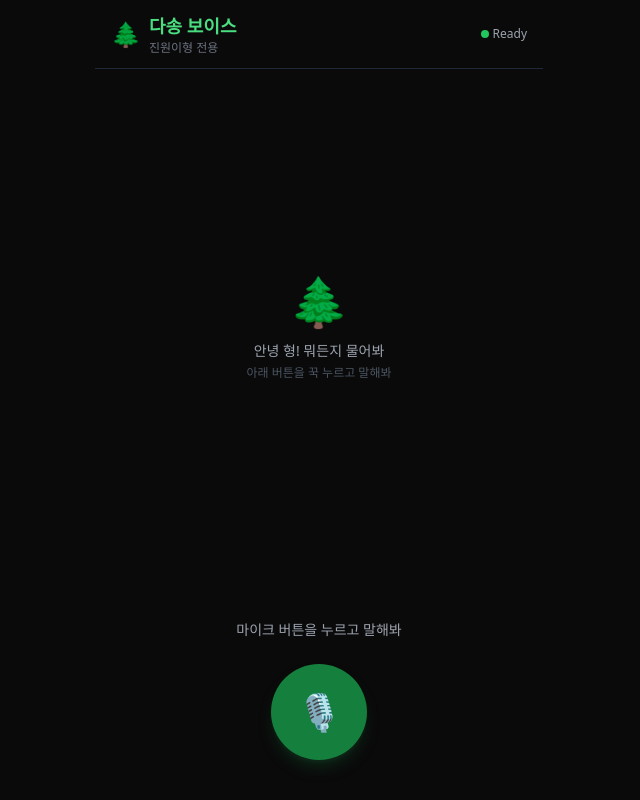
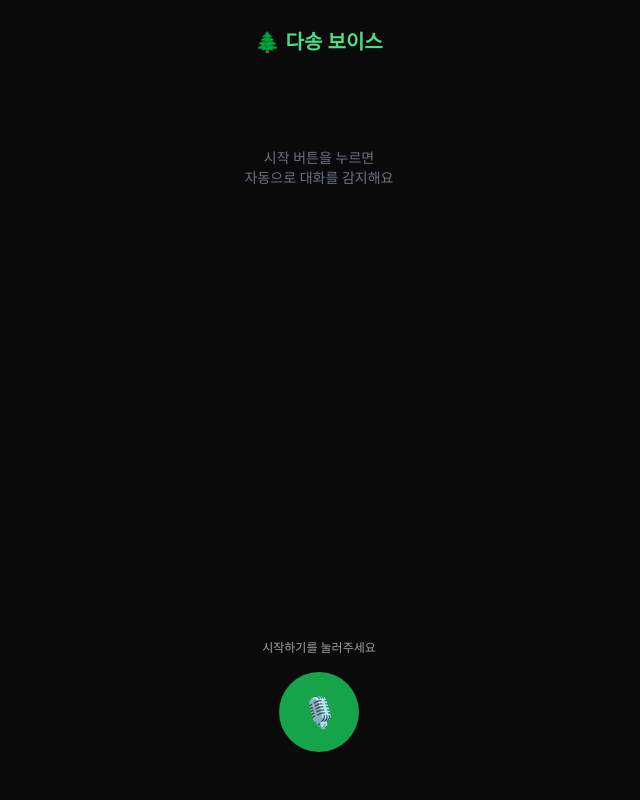
Before and after one commit to ojw106-cmd/voice-dasong, a Next.js app: page / in a window 1280 px wide. Shown: the whole page, without its empty margins (321-961 px from the left). Built offline with nearby package versions, Linux system fonts and the light colour scheme.

Commit message:
feat: Push-to-talk → 자동 VAD 방식으로 변경 (AudioContext 볼륨 기반)

```diff
--- a/src/app/page.tsx
+++ b/src/app/page.tsx
@@ -1,294 +1,265 @@
 'use client'
+import { useState, useRef, useEffect, useCallback } from 'react'
 
-import { useState, useRef, useEffect, useCallback } from 'react'
-import VoiceButton from '@/components/VoiceButton'
-import ChatBubble from '@/components/ChatBubble'
+type Message = { role: 'user' | 'assistant'; content: string }
+type AppState = 'idle' | 'listening' | 'recording' | 'processing' | 'speaking'
 
-export type Message = {
-  id: string
-  role: 'user' | 'assistant'
-  text: string
-  timestamp: Date
-}
-
-type AppState = 'idle' | 'recording' | 'transcribing' | 'thinking' | 'speaking'
+const VOLUME_THRESHOLD = 0.015  // 볼륨 임계값 (0~1)
+const SILENCE_DURATION = 1500   // 침묵 감지 시간 (ms)
 
 export default function Home() {
   const [messages, setMessages] = useState<Message[]>([])
   const [appState, setAppState] = useState<AppState>('idle')
-  const [statusText, setStatusText] = useState('마이크 버튼을 누르고 말해봐')
-  const [audioUrl, setAudioUrl] = useState<string | null>(null)
-  const chatEndRef = useRef<HTMLDivElement>(null)
-  const audioRef = useRef<HTMLAudioElement>(null)
+  const [statusText, setStatusText] = useState('시작하기를 눌러주세요')
+  const [hasPermission, setHasPermission] = useState(false)
+
   const mediaRecorderRef = useRef<MediaRecorder | null>(null)
+  const audioContextRef = useRef<AudioContext | null>(null)
+  const analyserRef = useRef<AnalyserNode | null>(null)
+  const streamRef = useRef<MediaStream | null>(null)
   const chunksRef = useRef<Blob[]>([])
+  const silenceTimerRef = useRef<NodeJS.Timeout | null>(null)
+  const animFrameRef = useRef<number | null>(null)
+  const isRecordingRef = useRef(false)
+  const messagesRef = useRef<Message[]>([])
 
-  // Service worker 등록
-  useEffect(() => {
-    if ('serviceWorker' in navigator) {
-      navigator.serviceWorker.register('/sw.js').catch(console.error)
+  // messages를 ref에 동기화
+  useEffect(() => { messagesRef.current = messages }, [messages])
+
+  const startListening = useCallback(async () => {
+    try {
+      const stream = await navigator.mediaDevices.getUserMedia({ audio: true })
+      streamRef.current = stream
+      setHasPermission(true)
+
+      // AudioContext 설정
+      const ctx = new AudioContext()
+      audioContextRef.current = ctx
+      const source = ctx.createMediaStreamSource(stream)
+      const analyser = ctx.createAnalyser()
+      analyser.fftSize = 256
+      source.connect(analyser)
+      analyserRef.current = analyser
+
+      setAppState('listening')
+      setStatusText('듣는 중... 말해주세요')
+
+      // VAD 루프 시작
+      const dataArray = new Uint8Array(analyser.frequencyBinCount)
+
+      const checkVolume = () => {
+        if (!analyserRef.current) return
+        analyserRef.current.getByteTimeDomainData(dataArray)
+
+        // RMS 계산
+        let sum = 0
+        for (let i = 0; i < dataArray.length; i++) {
+          const val = (dataArray[i] - 128) / 128
+          sum += val * val
+        }
+        const rms = Math.sqrt(sum / dataArray.length)
+
+        if (rms > VOLUME_THRESHOLD && !isRecordingRef.current) {
+          // 말 시작 감지
+          startCapture(stream)
+        } else if (rms < VOLUME_THRESHOLD && isRecordingRef.current) {
+          // 침묵 감지
+          if (!silenceTimerRef.current) {
+            silenceTimerRef.current = setTimeout(() => {
+              stopCapture()
+            }, SILENCE_DURATION)
+          }
+        } else if (rms > VOLUME_THRESHOLD && isRecordingRef.current) {
+          // 계속 말하는 중 - 침묵 타이머 리셋
+          if (silenceTimerRef.current) {
+            clearTimeout(silenceTimerRef.current)
+            silenceTimerRef.current = null
+          }
+        }
+
+        animFrameRef.current = requestAnimationFrame(checkVolume)
+      }
+
+      animFrameRef.current = requestAnimationFrame(checkVolume)
+    } catch (e) {
+      setStatusText('마이크 권한을 허용해주세요')
     }
   }, [])
 
-  // 스크롤
-  useEffect(() => {
-    chatEndRef.current?.scrollIntoView({ behavior: 'smooth' })
-  }, [messages])
+  const startCapture = useCallback((stream: MediaStream) => {
+    if (isRecordingRef.current) return
+    isRecordingRef.current = true
+    chunksRef.current = []
 
-  // 오디오 재생 완료
-  useEffect(() => {
-    const audio = audioRef.current
-    if (!audio) return
-    const onEnd = () => {
-      setAppState('idle')
-      setStatusText('마이크 버튼을 누르고 말해봐')
-    }
-    audio.addEventListener('ended', onEnd)
-    return () => audio.removeEventListener('ended', onEnd)
+    const recorder = new MediaRecorder(stream)
+    recorder.ondataavailable = e => { if (e.data.size > 0) chunksRef.current.push(e.data) }
+    recorder.start(100)
+    mediaRecorderRef.current = recorder
+    setAppState('recording')
+    setStatusText('🔴 녹음 중...')
   }, [])
 
-  const addMessage = useCallback((role: 'user' | 'assistant', text: string) => {
-    const msg: Message = {
-      id: Date.now().toString(),
-      role,
-      text,
-      timestamp: new Date(),
-    }
-    setMessages((prev) => [...prev, msg])
-    return msg
-  }, [])
+  const stopCapture = useCallback(async () => {
+    if (!isRecordingRef.current || !mediaRecorderRef.current) return
+    isRecordingRef.current = false
+    if (silenceTimerRef.current) { clearTimeout(silenceTimerRef.current); silenceTimerRef.current = null }
+    if (animFrameRef.current) { cancelAnimationFrame(animFrameRef.current); animFrameRef.current = null }
 
-  const handleRecordStart = useCallback(async () => {
-    try {
-      const stream = await navigator.mediaDevices.getUserMedia({ audio: true })
-      const mimeType = MediaRecorder.isTypeSupported('audio/webm;codecs=opus')
-        ? 'audio/webm;codecs=opus'
-        : MediaRecorder.isTypeSupported('audio/webm')
-        ? 'audio/webm'
-        : 'audio/mp4'
+    setAppState('processing')
+    setStatusText('인식 중...')
 
-      const recorder = new MediaRecorder(stream, { mimeType })
-      mediaRecorderRef.current = recorder
-      chunksRef.current = []
+    mediaRecorderRef.current.stop()
+    await new Promise(r => { mediaRecorderRef.current!.onstop = r })
 
-      recorder.ondataavailable = (e) => {
-        if (e.data.size > 0) chunksRef.current.push(e.data)
+    const blob = new Blob(chunksRef.current, { type: 'audio/webm' })
+
+    // 너무 짧은 녹음 무시 (0.5초 미만)
+    if (blob.size < 5000) {
+      setAppState('listening')
+      setStatusText('듣는 중... 말해주세요')
+      // VAD 재시작
+      if (streamRef.current) {
+        const analyser = analyserRef.current!
+        const dataArray = new Uint8Array(analyser.frequencyBinCount)
+        const checkVolume = () => {
+          analyser.getByteTimeDomainData(dataArray)
+          let sum = 0
+          for (let i = 0; i < dataArray.length; i++) {
+            const val = (dataArray[i] - 128) / 128
+            sum += val * val
+          }
+          const rms = Math.sqrt(sum / dataArray.length)
+          if (rms > VOLUME_THRESHOLD && !isRecordingRef.current) startCapture(streamRef.current!)
+          else if (rms < VOLUME_THRESHOLD && isRecordingRef.current) {
+            if (!silenceTimerRef.current) silenceTimerRef.current = setTimeout(() => stopCapture(), SILENCE_DURATION)
+          } else if (rms > VOLUME_THRESHOLD && isRecordingRef.current) {
+            if (silenceTimerRef.current) { clearTimeout(silenceTimerRef.current); silenceTimerRef.current = null }
+          }
+          animFrameRef.current = requestAnimationFrame(checkVolume)
+        }
+        animFrameRef.current = requestAnimationFrame(checkVolume)
       }
-
-      recorder.start(100)
-      setAppState('recording')
-      setStatusText('듣고 있어... 말해봐 🎙️')
-    } catch (err) {
-      console.error('마이크 접근 실패:', err)
-      setStatusText('마이크 권한이 필요해!')
-      setAppState('idle')
-    }
-  }, [])
-
-  const handleRecordStop = useCallback(async () => {
-    const recorder = mediaRecorderRef.current
-    if (!recorder) return
-
-    setAppState('transcribing')
-    setStatusText('받아쓰는 중...')
-
-    recorder.stop()
-    recorder.stream.getTracks().forEach((t) => t.stop())
-
-    recorder.onstop = async () => {
-      const blob = new Blob(chunksRef.current, { type: recorder.mimeType })
-      if (blob.size < 1000) {
-        setAppState('idle')
-        setStatusText('너무 짧아! 다시 해봐')
-        return
-      }
-
-      try {
-        // 1. STT (Whisper)
-        const formData = new FormData()
-        formData.append('audio', blob, 'recording.webm')
-        const sttRes = await fetch('/api/transcribe', { method: 'POST', body: formData })
-        if (!sttRes.ok) throw new Error('STT 실패')
-        const { text: userText } = await sttRes.json()
-
-        if (!userText?.trim()) {
-          setAppState('idle')
-          setStatusText('잘 안 들렸어. 다시 해봐')
-          return
-        }
-
-        addMessage('user', userText)
-
-        // 2. Claude 응답
-        setAppState('thinking')
-        setStatusText('생각 중...')
-
-        const chatHistory = messages.map((m) => ({
-          role: m.role === 'user' ? 'user' : 'assistant',
-          content: m.text,
-        }))
-
-        const chatRes = await fetch('/api/chat', {
-          method: 'POST',
-          headers: { 'Content-Type': 'application/json' },
-          body: JSON.stringify({
-            messages: [...chatHistory, { role: 'user', content: userText }],
-          }),
-        })
-        if (!chatRes.ok) throw new Error('Chat 실패')
-        const { reply } = await chatRes.json()
-        addMessage('assistant', reply)
-
-        // 3. TTS
-        setAppState('speaking')
-        setStatusText('다송이 말하는 중...')
-
-        const ttsRes = await fetch('/api/speak', {
-          method: 'POST',
-          headers: { 'Content-Type': 'application/json' },
-          body: JSON.stringify({ text: reply }),
-        })
-        if (!ttsRes.ok) throw new Error('TTS 실패')
-
-        const audioBuf = await ttsRes.arrayBuffer()
-        const audioBlob = new Blob([audioBuf], { type: 'audio/mpeg' })
-        const url = URL.createObjectURL(audioBlob)
-
-        if (audioUrl) URL.revokeObjectURL(audioUrl)
-        setAudioUrl(url)
-
-        if (audioRef.current) {
-          audioRef.current.src = url
-          await audioRef.current.play()
-        }
-      } catch (err) {
-        console.error(err)
-        setAppState('idle')
-        setStatusText('오류 발생. 다시 해봐!')
-      }
-    }
-  }, [messages, addMessage, audioUrl])
-
-  const handleSaveSession = useCallback(async () => {
-    if (messages.length === 0) return
-    setStatusText('저장 중...')
-
-    const sessionData = {
-      messages,
-      timestamp: new Date().toISOString(),
+      return
     }
 
-    // localStorage 저장
-    const key = `voice-session-${new Date().toISOString().slice(0, 16)}`
-    localStorage.setItem(key, JSON.stringify(sessionData))
+    const form = new FormData()
+    form.append('audio', blob)
 
-    // 서버 저장 시도
     try {
-      await fetch('/api/save-session', {
+      const { text } = await fetch('/api/transcribe', { method: 'POST', body: form }).then(r => r.json())
+      if (!text?.trim()) { restartListening(); return }
+
+      const userMsg: Message = { role: 'user', content: text }
+      const newMessages = [...messagesRef.current, userMsg]
+      setMessages(newMessages)
+      setStatusText('다송 생각 중...')
+
+      const { reply } = await fetch('/api/chat', {
         method: 'POST',
         headers: { 'Content-Type': 'application/json' },
-        body: JSON.stringify(sessionData),
+        body: JSON.stringify({ messages: newMessages }),
+      }).then(r => r.json())
+
+      setMessages(prev => [...prev, { role: 'assistant', content: reply }])
+      setAppState('speaking')
+      setStatusText('🔊 다송 답변 중...')
+
+      const audioRes = await fetch('/api/speak', {
+        method: 'POST',
+        headers: { 'Content-Type': 'application/json' },
+        body: JSON.stringify({ text: reply }),
       })
-    } catch {
-      // 서버 오류 무시 (localStorage에 저장됨)
+      const audioBlob = await audioRes.blob()
+      const url = URL.createObjectURL(audioBlob)
+      const player = new Audio(url)
+      player.onended = () => { URL.revokeObjectURL(url); restartListening() }
+      player.play()
+    } catch (e) {
+      setStatusText('오류 발생, 다시 시도할게요')
+      setTimeout(restartListening, 2000)
     }
+  }, [startCapture])
 
-    setMessages([])
-    setStatusText('저장 완료! 새 대화를 시작해봐')
-  }, [messages])
+  const restartListening = useCallback(() => {
+    isRecordingRef.current = false
+    if (streamRef.current && audioContextRef.current && analyserRef.current) {
+      setAppState('listening')
+      setStatusText('듣는 중... 말해주세요')
+      const analyser = analyserRef.current
+      const dataArray = new Uint8Array(analyser.frequencyBinCount)
+      const checkVolume = () => {
+        analyser.getByteTimeDomainData(dataArray)
+        let sum = 0
+        for (let i = 0; i < dataArray.length; i++) {
+          const val = (dataArray[i] - 128) / 128
+          sum += val * val
+        }
+        const rms = Math.sqrt(sum / dataArray.length)
+        if (rms > VOLUME_THRESHOLD && !isRecordingRef.current) startCapture(streamRef.current!)
+        else if (rms < VOLUME_THRESHOLD && isRecordingRef.current) {
+          if (!silenceTimerRef.current) silenceTimerRef.current = setTimeout(() => stopCapture(), SILENCE_DURATION)
+        } else if (rms > VOLUME_THRESHOLD && isRecordingRef.current) {
+          if (silenceTimerRef.current) { clearTimeout(silenceTimerRef.current); silenceTimerRef.current = null }
+        }
+        animFrameRef.current = requestAnimationFrame(checkVolume)
+      }
+      animFrameRef.current = requestAnimationFrame(checkVolume)
+    }
+  }, [startCapture, stopCapture])
 
   const stateColors: Record<AppState, string> = {
-    idle: 'text-gray-400',
-    recording: 'text-red-400',
-    transcribing: 'text-yellow-400',
-    thinking: 'text-blue-400',
-    speaking: 'text-green-400',
+    idle: 'bg-gray-700',
+    listening: 'bg-green-600 animate-pulse',
+    recording: 'bg-red-500 animate-pulse',
+    processing: 'bg-yellow-500 animate-pulse',
+    speaking: 'bg-blue-500 animate-pulse',
+  }
+
+  const stateIcons: Record<AppState, string> = {
+    idle: '🎙️',
+    listening: '👂',
+    recording: '🔴',
+    processing: '⚙️',
+    speaking: '🔊',
   }
 
   return (
-    <main className="flex flex-col h-screen max-w-md mx-auto bg-[#0a0a0a]">
-      {/* 헤더 */}
-      <header className="flex items-center justify-between px-4 py-3 border-b border-gray-800 shrink-0">
-        <div className="flex items-center gap-2">
-          <span className="text-2xl">🌲</span>
-          <div>
-            <h1 className="text-lg font-bold text-green-400">다송 보이스</h1>
-            <p className="text-xs text-gray-500">진원이형 전용</p>
-          </div>
-        </div>
-        <div className="flex items-center gap-1">
-          <div
-            className={`w-2 h-2 rounded-full ${
-              appState === 'idle' ? 'bg-green-500' : 'bg-yellow-400 animate-pulse'
-            }`}
-          />
-          <span className="text-xs text-gray-400">
-            {appState === 'idle' ? 'Ready' : appState}
-          </span>
-        </div>
-      </header>
+    <main className="flex flex-col h-screen max-w-md mx-auto p-4 pb-safe">
+      <h1 className="text-xl font-bold text-green-400 text-center py-3">🌲 다송 보이스</h1>
 
-      {/* 대화 내역 */}
-      <div className="flex-1 overflow-y-auto px-4 py-4 space-y-3">
+      <div className="flex-1 overflow-y-auto space-y-3 pb-4">
         {messages.length === 0 && (
-          <div className="flex flex-col items-center justify-center h-full text-center">
-            <span className="text-5xl mb-4">🌲</span>
-            <p className="text-gray-400 text-sm">안녕 형! 뭐든지 물어봐</p>
-            <p className="text-gray-600 text-xs mt-1">아래 버튼을 꾹 누르고 말해봐</p>
+          <div className="text-center text-gray-500 mt-20 text-sm">
+            시작 버튼을 누르면<br/>자동으로 대화를 감지해요
           </div>
         )}
-        {messages.map((msg) => (
-          <ChatBubble key={msg.id} message={msg} />
-        ))}
-        {/* 로딩 표시 */}
-        {(appState === 'thinking' || appState === 'transcribing') && (
-          <div className="flex justify-start">
-            <div className="bg-gray-800 rounded-2xl rounded-tl-sm px-4 py-3">
-              <div className="flex gap-1 items-center">
-                {[0, 1, 2].map((i) => (
-                  <div
-                    key={i}
-                    className="w-2 h-2 bg-green-400 rounded-full dot-bounce"
-                    style={{ animationDelay: `${i * 0.16}s` }}
-                  />
-                ))}
-              </div>
+        {messages.map((m, i) => (
+          <div key={i} className={`flex ${m.role === 'user' ? 'justify-end' : 'justify-start'}`}>
+            <div className={`max-w-xs px-4 py-2 rounded-2xl text-sm ${
+              m.role === 'user' ? 'bg-green-600 text-white' : 'bg-gray-800 text-gray-100'
+            }`}>
+              {m.content}
             </div>
           </div>
-        )}
-        <div ref={chatEndRef} />
+        ))}
       </div>
 
-      {/* 상태 텍스트 */}
-      <div className="px-4 py-2 text-center shrink-0">
-        <p className={`text-sm font-medium transition-colors ${stateColors[appState]}`}>
-          {statusText}
-        </p>
-      </div>
+      <div className="text-center text-xs text-gray-400 mb-4">{statusText}</div>
 
-      {/* 보이스 버튼 */}
-      <div className="flex flex-col items-center gap-4 px-4 pb-6 shrink-0">
-        <VoiceButton
-          appState={appState}
-          onRecordStart={handleRecordStart}
-          onRecordStop={handleRecordStop}
-        />
-
-        {messages.length > 0 && (
+      <div className="flex justify-center pb-8">
+        {appState === 'idle' ? (
           <button
-            onClick={handleSaveSession}
-            disabled={appState !== 'idle'}
-            className="text-sm text-gray-500 border border-gray-700 px-4 py-2 rounded-full
-                       hover:border-green-700 hover:text-green-400 transition-colors
-                       disabled:opacity-30 disabled:cursor-not-allowed"
+            onClick={startListening}
+            className="w-20 h-20 rounded-full bg-green-600 text-3xl hover:bg-green-500 transition-all"
           >
-            💾 대화 저장 &amp; 종료
+            🎙️
           </button>
+        ) : (
+          <div className={`w-20 h-20 rounded-full flex items-center justify-center text-3xl transition-all ${stateColors[appState]}`}>
+            {stateIcons[appState]}
+          </div>
         )}
       </div>
-
-      {/* 숨겨진 오디오 플레이어 */}
-      <audio ref={audioRef} className="hidden" />
     </main>
   )
 }
```
